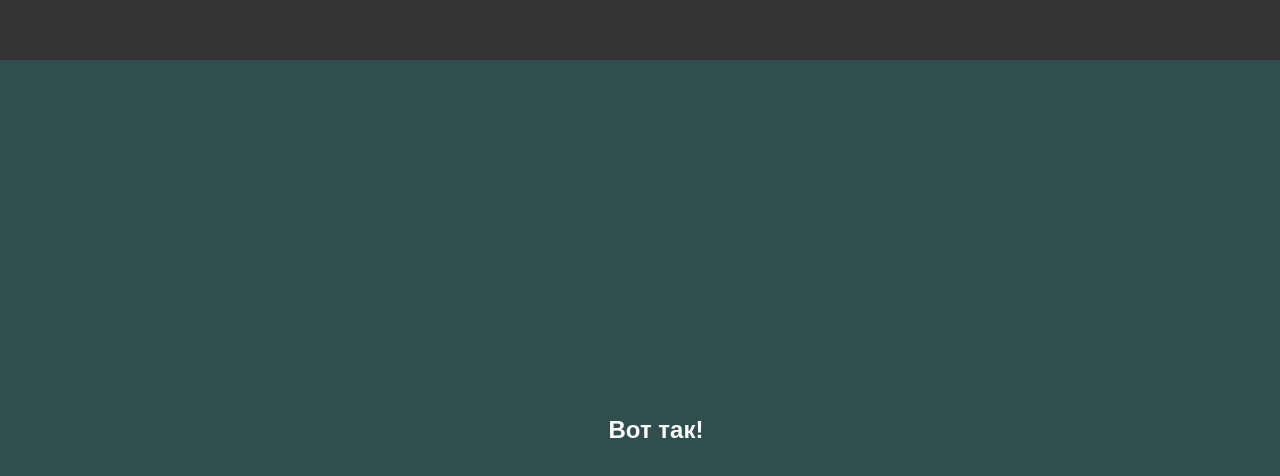
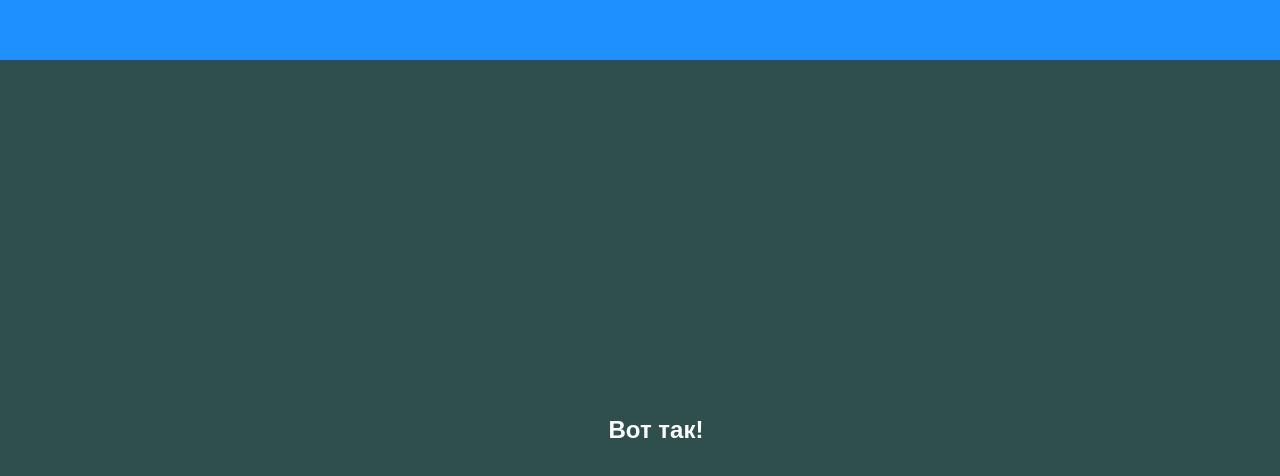
Before and after one commit to rainyEra/hellooyqeqw, a React (Create React App) app: page / in a window 1280 px wide. Shown: the top 476 px of the page. Built offline with nearby package versions, Linux system fonts and the light colour scheme.

Commit message:
Update Navbar.css

```diff
--- a/src/Navbar.css
+++ b/src/Navbar.css
@@ -3,7 +3,7 @@
   top: 0;
   left: 0;
   width: 100%;
-  background-color: #333;
+  background-color: dodgerblue;
   color: white;
   display: flex;
   justify-content: center;
```
